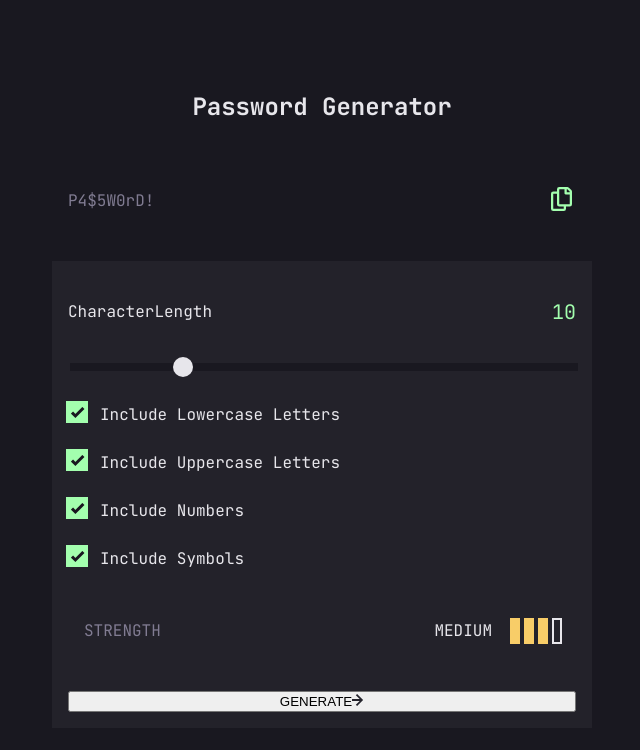
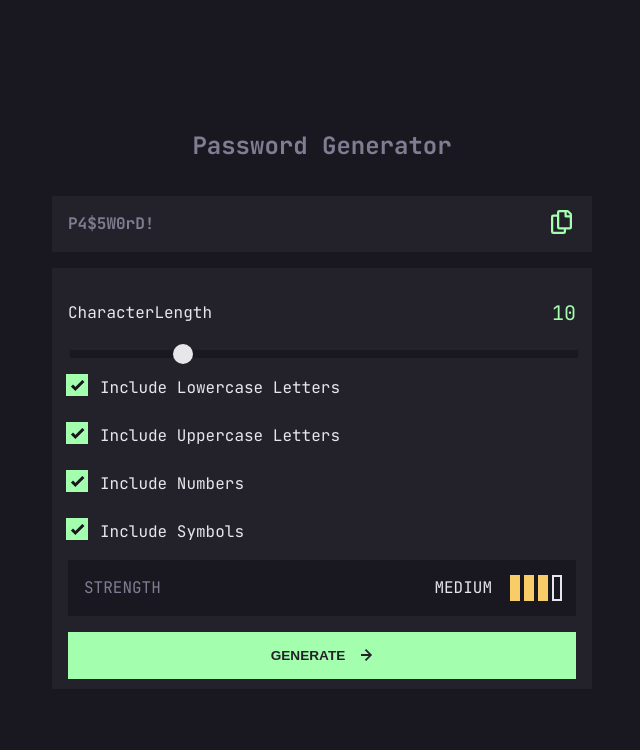
Before and after one commit to nyarko-i/PasswordGeneratorApp, a React (Vite) app: page / in a window 1280 px wide. Shown: the top 750 px of the page, without its empty margins (318-958 px from the left). Built offline with nearby package versions, Linux system fonts and the light colour scheme.

Commit message:
styling done

```diff
--- a/index.html
+++ b/index.html
@@ -2,14 +2,14 @@
 <html lang="en">
   <head>
     <meta charset="UTF-8" />
-    <link rel="icon" type="image/svg+xml" href="/vite.svg" />
+    <link rel="icon" type="image/svg+xml" href="/favicon.svg" />
     <link
       href="https://fonts.googleapis.com/css2?family=JetBrains+Mono:ital,wght@0,100..800;1,100..800&display=swap"
       rel="stylesheet"
     />
 
     <meta name="viewport" content="width=device-width, initial-scale=1.0" />
-    <title>Vite + React + TS</title>
+    <title>Password Generator</title>
   </head>
   <body>
     <div id="root"></div>
--- a/src/components/GeneratePasswordButton.tsx
+++ b/src/components/GeneratePasswordButton.tsx
@@ -1,7 +1,7 @@
 import { FC } from "react";
 import IconArrowRight from "../assets/svgIconArrowRight";
 import generatePassword from "../utils/generatePassword";
-
+import { GenerateButtonStyled } from "../styles/GenerateButton.styled";
 // Interface for GeneratePasswordButton component props
 interface GeneratePasswordButtonProps {
   setPassword: (value: string) => void; // Function to set the generated password (expects a string)
@@ -37,7 +37,7 @@ const GeneratePasswordButton: FC<GeneratePasswordButtonProps> = ({ setPassword,
 
   // Return JSX to render the button (no comments within)
   return (
-    <button onClick={getPassword} aria-label="Generate Password">GENERATE<IconArrowRight /></button>
+    <GenerateButtonStyled onClick={getPassword} aria-label="Generate Password">GENERATE<IconArrowRight /></GenerateButtonStyled>
   );
 };
 
--- a/src/styles/CharacterLength.styled.ts
+++ b/src/styles/CharacterLength.styled.ts
@@ -8,7 +8,7 @@ export const CharacterLengthStyled = styled.div`
     justify-content: space-between;
     align-items: center;
     height: fit-content;
-    margin-bottom: 1rem;
+    margin-bottom: 0rem 1rem;
   }
 
   label {
@@ -23,7 +23,7 @@ export const CharacterLengthStyled = styled.div`
   }
 
   input[type="range"] {
-    margin-bottom: 1rem;
+    margin-bottom: 0rem 1rem;
     width: 100%;
     -webkit-appearance: none;
     appearance: none;
--- /dev/null
+++ b/src/styles/GenerateButton.styled.ts
@@ -0,0 +1,40 @@
+import styled from "styled-components";
+
+export const GenerateButtonStyled = styled.button`
+  display: flex;
+  justify-content: center;
+  align-items: center;
+
+  width: 100%;
+  background-color: ${({ theme }) => theme.colors.neonGreen};
+  border: none;
+  color: ${({ theme }) => theme.colors.darkGrey};
+  cursor: pointer;
+  padding: 1rem;
+  font-weight: 600;
+  font-size: 0.85rem;
+
+  transition: background-color 0.2s ease-in, color 0.2s ease-in, outline 0.2s ease-in;
+
+  svg {
+    margin-left: 1rem;
+    transition: margin-left 0.2s ease-in;
+
+    path {
+      transition: fill 0.2s ease-in;
+    }
+  }
+
+  &:active {
+    outline: 2px solid ${({ theme }) => theme.colors.almostWhite};
+    color: ${({ theme }) => theme.colors.almostWhite};
+
+    svg {
+      margin-left: 1rem;
+
+      path {
+        fill: ${({ theme }) => theme.colors.almostWhite};
+      }
+    }
+  }
+`;
--- a/src/styles/Global.ts
+++ b/src/styles/Global.ts
@@ -1,4 +1,9 @@
+import { CharacterLengthStyled } from './CharacterLength.styled';
 import { createGlobalStyle } from 'styled-components';
+import { PasswordContainerStyled, ClipboardStyled, ButtonStyled } from './PasswordContainer.styled';
+import { SectionStyled } from './Section.styled';
+import { CheckBoxStyled, CheckboxContainerStyled, SpanStyled } from './CheckBox.styled';
+import { GenerateButtonStyled } from './GenerateButton.styled';
 
 const GlobalStyles = createGlobalStyle`
   :root {
@@ -33,6 +38,214 @@ const GlobalStyles = createGlobalStyle`
     place-items: center;
     background-color: var(--background-color);
     color: var(--color);
+
+
+  }
+
+
+  /* Desktop */
+  @media (min-width: 800px) {
+    #root {
+      main {
+        ${PasswordContainerStyled} {
+          ${ClipboardStyled} {
+            ${ButtonStyled} {
+              &:hover {
+                transform: scale(1.1);
+
+                svg {
+                  path {
+                    fill: ${({ theme }) => theme.colors.almostWhite};
+                  }
+                }
+              }
+            }
+          }
+        }
+
+        ${SectionStyled} {
+          ${CharacterLengthStyled} {
+            input[type="range"] {
+              &::-webkit-slider-thumb {
+                &:hover {
+                  background-color: ${({ theme }) => theme.colors.veryDarkGrey};
+                  outline: 2px solid ${({ theme }) => theme.colors.neonGreen};
+
+                  + ::-webkit-slider-runnable-track {
+                    background-size: var(--thumb-percentage) 100%, 100% 100%;
+                  }
+                }
+              }
+            }
+          }
+
+          ${CheckboxContainerStyled} {
+            ${CheckBoxStyled} {
+              ${SpanStyled} {
+                &:hover {
+                  outline: 2px solid ${({ theme }) => theme.colors.neonGreen};
+                }
+              }
+            }
+          }
+
+          ${GenerateButtonStyled} {
+            &:hover {
+              background-color: transparent;
+              color: ${({ theme }) => theme.colors.neonGreen};
+              outline: 2px solid ${({ theme }) => theme.colors.neonGreen};
+
+              svg {
+                margin-left: 1.5rem;
+
+                path {
+                  fill: ${({ theme }) => theme.colors.neonGreen};
+                }
+              }
+            }
+          }
+        }
+      }
+    }
+  }
+
+  /* Medium Mobile / Small Tablet */
+  @media (max-width: 580px) {
+    body {
+      overflow: hidden;
+      overflow-x: hidden;
+    }
+
+    #root {
+      overflow: hidden;
+      overflow-x: hidden;
+      width: 100vw;
+
+      main {
+        width: 95vw;
+        padding: 1rem;
+      }
+    }
+  }
+
+  /* Small Mobile */
+  @media (max-width: 380px) {
+    #root {
+      main {
+        ${PasswordContainerStyled} {
+          min-width: 100%;
+          max-width: 100%;
+
+          > p {
+            font-size: 0.9rem;
+            word-break: break-all;
+          }
+
+          ${ClipboardStyled} {
+            margin-left: 3rem;
+          }
+        }
+
+        ${SectionStyled} {
+          ${CharacterLengthStyled} {
+            div {
+              label {
+                font-size: 0.9em;
+              }
+            }
+          }
+
+          ${CheckboxContainerStyled} {
+            ${CheckBoxStyled} {
+              font-size: 0.85em;
+            }
+          }
+
+          .strength-indicator-container {
+            font-size: 0.8em;
+          }
+        }
+      }
+    }
+  }
+
+  /* Active states for touch devices */
+  @media (max-width: 800px) {
+    #root {
+      main {
+        ${PasswordContainerStyled} {
+          ${ClipboardStyled} {
+            ${ButtonStyled} {
+              &:active {
+                transform: scale(1.1);
+
+                svg {
+                  path {
+                    fill: ${({ theme }) => theme.colors.almostWhite};
+                  }
+                }
+              }
+            }
+          }
+        }
+
+        ${SectionStyled} {
+          ${CharacterLengthStyled} {
+            input[type="range"] {
+              &::-webkit-slider-thumb {
+                &:active {
+                  background-color: ${({ theme }) => theme.colors.veryDarkGrey};
+                  outline: 2px solid ${({ theme }) => theme.colors.neonGreen};
+
+                  + ::-webkit-slider-runnable-track {
+                    background-size: var(--thumb-percentage) 100%, 100% 100%;
+                  }
+                }
+              }
+            }
+          }
+
+          ${CheckboxContainerStyled} {
+            ${CheckBoxStyled} {
+              ${SpanStyled} {
+                &:active {
+                  outline: 2px solid ${({ theme }) => theme.colors.neonGreen};
+                }
+              }
+            }
+          }
+
+          .strength-indicator-container {
+            .strength-indicator {
+              .bars {
+                .bar {
+                  &:active {
+                    background-color: ${({ theme }) => theme.colors.grey};
+                    outline: 2px solid ${({ theme }) => theme.colors.grey};
+                  }
+                }
+              }
+            }
+          }
+
+          ${GenerateButtonStyled} {
+            &:active {
+              background-color: transparent;
+              color: ${({ theme }) => theme.colors.neonGreen};
+              outline: 2px solid ${({ theme }) => theme.colors.neonGreen};
+
+              svg {
+                margin-left: 1.5rem;
+
+                path {
+                  fill: ${({ theme }) => theme.colors.neonGreen};
+                }
+              }
+            }
+          }
+        }
+      }
+    }
   }
 `;
 
--- a/src/styles/Main.Styled.ts
+++ b/src/styles/Main.Styled.ts
@@ -5,12 +5,14 @@ export const MainStyled = styled.main`
     display: flex;
     flex-direction: column;
     gap: 1rem;
+    z-index: 2;
 
-    z-index: 2;
+
 
     h1 {
       text-align: center;
-      color: $grey;
+      color: ${({ theme }) => theme.colors.grey};
       font-size: 1.5rem;
+
     }
 `
--- a/src/styles/PasswordContainer.styled.ts
+++ b/src/styles/PasswordContainer.styled.ts
@@ -1,15 +1,18 @@
 import styled from "styled-components";
 
 export const PasswordContainerStyled = styled.div`
-    background-color: ${({ theme }) => theme.colors.veryDarkGrey};
+    background-color: ${({ theme }) => theme.colors.darkGrey};
     display: flex;
     justify-content: space-between;
     align-items: center;
-    padding: 1rem;
+    padding: 0rem 1rem;
 `;
 
 export const PlaceHolderStyled = styled.p`
     color: ${({ theme }) => theme.colors.grey};
+    font-weight: bold;
+    font-size: 1rem;
+
 `;
 
 export const ErrorStyled = styled.p`
--- a/src/styles/Section.styled.ts
+++ b/src/styles/Section.styled.ts
@@ -2,8 +2,9 @@ import styled from "styled-components";
 
 export const SectionStyled = styled.section`
     background-color: ${({ theme }) => theme.colors.darkGrey};
-    padding: 1rem;
+    padding: 10px 16px;
     display: flex;
     flex-direction: column;
     gap: 1rem;
+
 `
--- a/src/styles/StrengthIndicator.styled.ts
+++ b/src/styles/StrengthIndicator.styled.ts
@@ -1,9 +1,12 @@
 import styled from "styled-components";
 
+
+
+// Styled component for StrengthIndicator container
 export const StrengthIndicatorStyled = styled.div`
     display: flex;
-    background-color: $very-dark-grey;
-    padding: 1rem;
+    background-color: ${({ theme }) => theme.colors.veryDarkGrey};
+    padding: 0rem 1rem;
     justify-content: space-between;
     align-items: center;
 
@@ -16,69 +19,84 @@ export const StrengthIndicatorStyled = styled.div`
 
 
 
+
+
+// Styled component for strength section
 export const Strength = styled.div`
   display: flex;
   align-items: center;
   gap: 0.5rem;
+`;
 
-  .bars {
-    margin-left: 0.75rem;
-    display: flex;
-    gap: 0.5rem;
-
-    .bar {
+// Styled component for individual bar
+export const Bar = styled.div`
   height: 22px;
   width: 6px;
   background-color: ${({ theme }) => theme.colors.grey};
+`;
+
+// Styled component for container of bars with dynamic styling based on strength level
+export const BarsContainer = styled.div<{ strengthLevel: string }>`
+  display: flex;
+  gap: 0.5rem;
+  margin-left: 0.75rem;
+
+  ${Bar} {
+    background-color: ${({ theme, strengthLevel }) => {
+      switch (strengthLevel) {
+        case "TOO WEAK!":
+          return theme.colors.red;
+        case "WEAK":
+          return theme.colors.orange;
+        case "MEDIUM":
+          return theme.colors.yellow;
+        case "STRONG":
+          return theme.colors.neonGreen;
+        default:
+          return theme.colors.grey;
+      }
+    }};
+    outline: ${({ theme, strengthLevel }) => {
+      switch (strengthLevel) {
+        case "TOO WEAK!":
+          return `2px solid ${theme.colors.red}`;
+        case "WEAK":
+          return `2px solid ${theme.colors.orange}`;
+        case "MEDIUM":
+          return `2px solid ${theme.colors.yellow}`;
+        case "STRONG":
+          return `2px solid ${theme.colors.neonGreen}`;
+        default:
+          return `2px solid ${theme.colors.grey}`;
+      }
+    }};
   }
 
-    &.strong {
-      .bar {
-        background-color: ${({ theme }) => theme.colors.neonGreen};
-        outline: 2px solid ${({ theme }) => theme.colors.neonGreen};
+  ${({ strengthLevel, theme }) => {
+    switch (strengthLevel) {
+      case "MEDIUM":
+        return `
+          ${Bar}:nth-child(4) {
+            background-color: transparent;
+            outline: 2px solid ${theme.colors.almostWhite};
           }
+        `;
+      case "WEAK":
+        return `
+          ${Bar}:nth-child(3), ${Bar}:nth-child(4) {
+            background-color: transparent;
+            outline: 2px solid ${theme.colors.almostWhite};
           }
-
-    &.medium {
-      .bar:nth-child(1),
-      .bar:nth-child(2),
-      .bar:nth-child(3) {
-        background-color: ${({ theme }) => theme.colors.yellow};
-        outline: 2px solid ${({ theme }) => theme.colors.yellow};
+        `;
+      case "TOO WEAK!":
+        return `
+          ${Bar}:nth-child(2), ${Bar}:nth-child(3), ${Bar}:nth-child(4) {
+            background-color: transparent;
+            outline: 2px solid ${theme.colors.almostWhite};
           }
-
-      .bar:nth-child(4) {
-        background-color: transparent;
-        outline: 2px solid ${({ theme }) => theme.colors.almostWhite};
+        `;
+      default:
+        return ``;
     }
-    }
-
-    &.weak {
-      .bar:nth-child(1),
-      .bar:nth-child(2) {
-        background-color: ${({ theme }) => theme.colors.orange};
-        outline: 2px solid ${({ theme }) => theme.colors.orange};
-      }
-
-      .bar:nth-child(3),
-      .bar:nth-child(4) {
-        background-color: transparent;
-        outline: 2px solid ${({ theme }) => theme.colors.almostWhite};
-      }
-    }
-
-    &.too-weak {
-      .bar {
-        background-color: ${({ theme }) => theme.colors.red};
-        outline: 2px solid ${({ theme }) => theme.colors.red};
-      }
-
-      .bar:nth-child(2),
-      .bar:nth-child(3),
-      .bar:nth-child(4) {
-        background-color: transparent;
-        outline: 2px solid ${({ theme }) => theme.colors.almostWhite};
-      }
-    }
-  }
-`
+  }}
+`;
```
Also changed, not shown: src/components/StrengthIndicator.tsx (+7 -11 lines), public/favicon.svg. Lines whose indentation alone changed are shown as unchanged.
